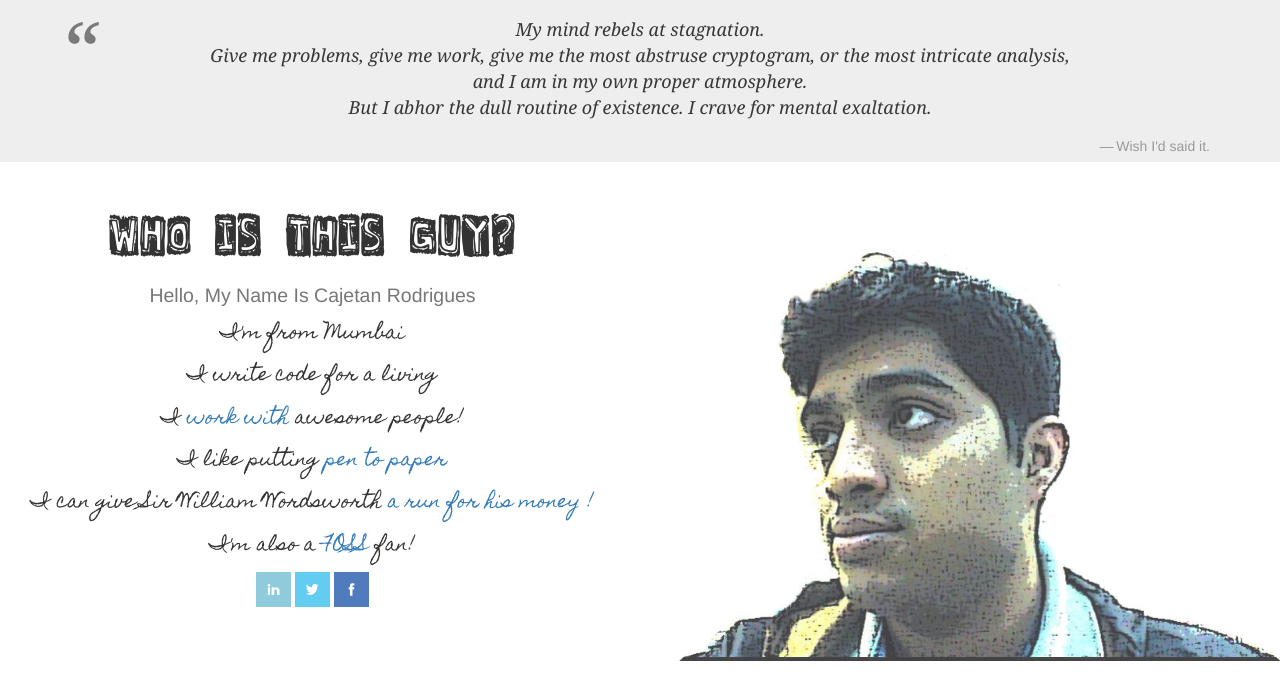
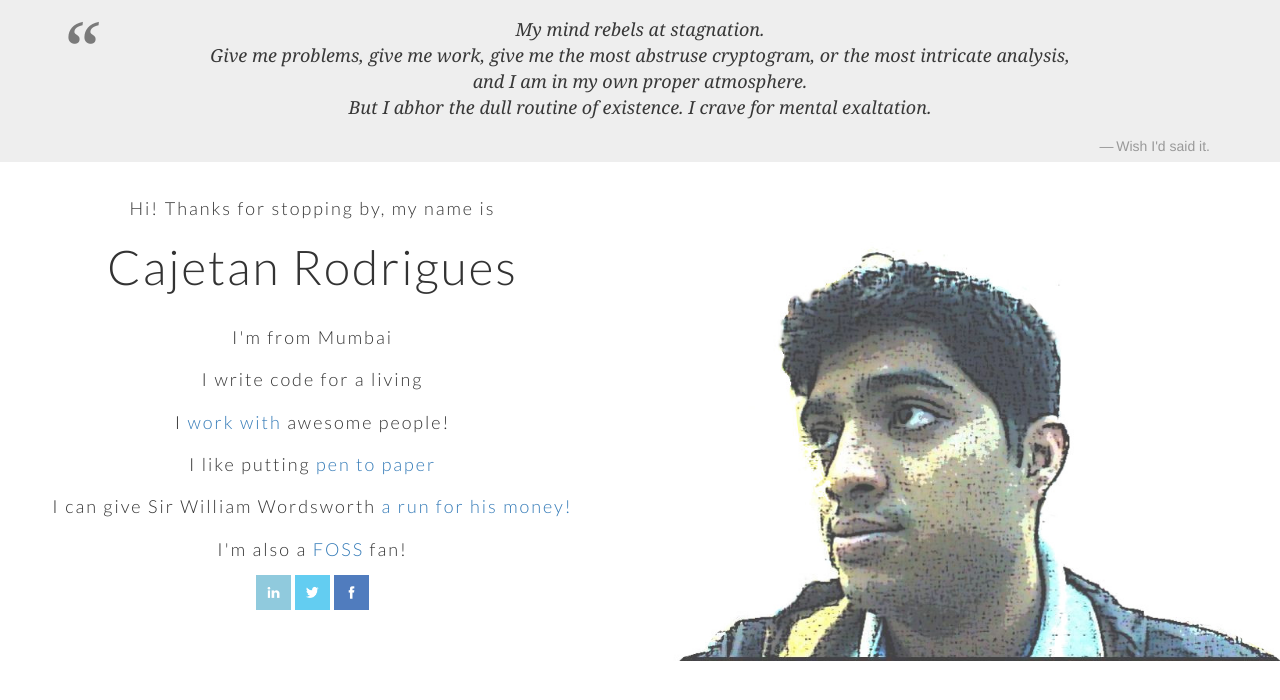
Before and after one commit to caje731/personal-website, a website: page index.html in a window 1280 px wide. Drawn offline with Linux system fonts and the light colour scheme.

Commit message:
Changed the font style

```diff
--- a/index.html
+++ b/index.html
@@ -9,8 +9,7 @@
 
 	<title>Cajetan Rodrigues | Who is</title>
 	<link rel="stylesheet" href="/bower_components/bootstrap/dist/css/bootstrap.min.css"/>
-	<link href='http://fonts.googleapis.com/css?family=Homemade+Apple' rel='stylesheet' type='
-	text/css'/>
+	<link href='http://fonts.googleapis.com/css?family=Lato:300' rel='stylesheet' type='text/css'>
 	<link rel="stylesheet" href="/resources/styles/index_styles.css"/>
 	<script src="/bower_components/jquery/dist/jquery.min.js" type="text/javascript"></script>
 </head>
@@ -27,17 +26,15 @@
 	<div class="row" itemscope itemtype="http://schema.org/Person">
 		<div style="text-align:center" class="col-xs-12 col-sm-12 col-md-6 col-lg-6">
 			<div class="row">
-				<h2>
-					<div class="col-xs-12 col-sm-12 col-md-12 col-lg-12 greeting">Who is this guy?</div>
-					<div class="col-xs-12 col-sm-12 col-md-12 col-lg-12" style="padding-top:10px;">
-						<small>Hello, My Name Is
-							<span itemprop="name">
-								<span itemprop="givenName">Cajetan</span>
-								<span itemprop="familyName">Rodrigues</span>
-							</span>
-						</small>
-					</div>
-				</h2>
+				<p>
+					<span class="col-xs-12 col-sm-12 col-md-12 col-lg-12">Hi! Thanks for stopping by, my name is </span>
+					<span class="col-xs-12 col-sm-12 col-md-12 col-lg-12 name">
+						<span itemprop="name">
+							<span itemprop="givenName">Cajetan</span>
+							<span itemprop="familyName">Rodrigues</span>
+						</span>
+					</span>
+				</p>
 			</div>
 			<div class="row" style="padding-top:10px;">
 
@@ -58,7 +55,7 @@
 				</p>
 
 				<p style="padding-left:20px; padding-right:20px;">I can give Sir William Wordsworth
-					<a itemprop="url" href="http://blog.caje731.com/poems" target="_blank">a run for his money !</a>
+					<a itemprop="url" href="http://blog.caje731.com/poems" target="_blank">a run for his money!</a>
 				</p>
 
 				<p>I'm also a
--- a/resources/styles/index_styles.css
+++ b/resources/styles/index_styles.css
@@ -1,7 +1,9 @@
 p{
-	font-family: 'Homemade Apple', cursive;
+	font-family: 'Lato', sans-serif;
 	font-size: 18px;
 	line-height: 1.8;
+	letter-spacing: 2px;
+	font-weight: normal;
 }
 div.quote {
 	font-family: Georgia, serif;
@@ -36,13 +38,13 @@ div.cite:before {
 	content: "\2014 \2009";
 }
 
-@font-face{
-	font-family: 'lexographer';
-	src: url('/resources/fonts/lexo.ttf') format('truetype');
-}
-
 .greeting {
 	font-family: lexographer;
 	color:peach;
 	font-size: 48px;
 }
+
+.name {
+	font-size: 48px;
+	letter-spacing: 2px;
+}
```
Also changed, not shown: resources/fonts/lexo.ttf (deleted).
